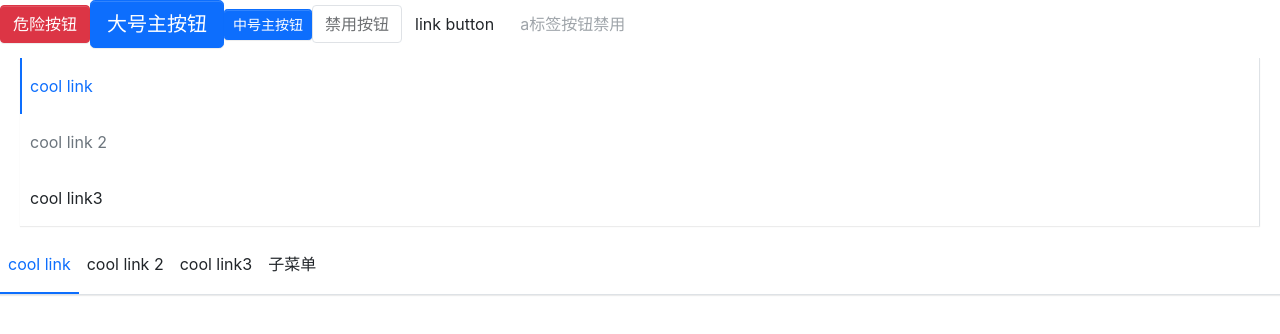
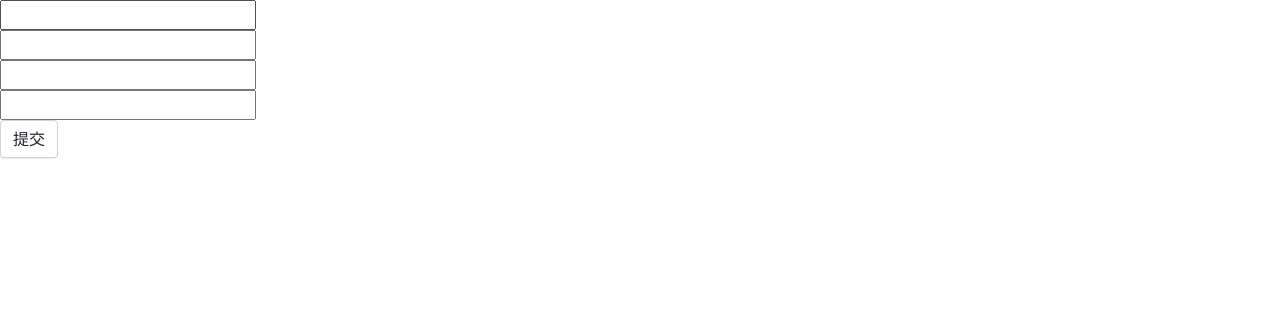
Before and after one commit to Duke-mq/react-ui-library, a React (Create React App) app: page / in a window 1280 px wide. Shown: the top 334 px of the page. Built offline with nearby package versions, Linux system fonts and the light colour scheme.

Commit message:
feat: Form组件(不支持useForm)

```diff
--- a/package.json
+++ b/package.json
@@ -6,7 +6,9 @@
     "@testing-library/jest-dom": "^5.16.5",
     "@testing-library/react": "^13.4.0",
     "@testing-library/user-event": "^13.5.0",
+    "async-validator": "^4.2.5",
     "jest": "^29.3.1",
+    "lodash-es": "^4.17.21",
     "node-sass": "^8.0.0",
     "react": "^18.2.0",
     "react-dom": "^18.2.0",
@@ -38,6 +40,7 @@
     ]
   },
   "devDependencies": {
+    "@types/lodash-es": "^4.17.6",
     "classnames": "^2.3.2",
     "sass": "^1.56.1",
     "typescript": "^4.9.3"
--- a/src/App.js
+++ b/src/App.js
@@ -1,4 +1,5 @@
 import Button from "./components/Button/button";
+import Form from "./components/Form";
 import Menu from "./components/Menu/menu";
 import MenuItem from "./components/Menu/menuItem";
 import SubMenu from "./components/Menu/subMenu";
@@ -7,7 +8,7 @@ function App() {
   return (
     <div className="App">
       <header className="App-header">
-        <Button btnType="danger">危险按钮</Button>
+        {/* <Button btnType="danger">危险按钮</Button>
         <Button btnType="primary" size="lg">
           大号主按钮
         </Button>
@@ -55,7 +56,57 @@ function App() {
             <MenuItem>子菜单项2</MenuItem>
             <MenuItem>子菜单项3</MenuItem>
           </SubMenu>
-        </Menu>
+        </Menu> */}
+        <input
+          value={undefined}
+          onChange={(e) => {
+            console.log(e.target.value);
+          }}
+        />
+        <Form
+          onFinish={(value) => {
+            console.log("value", value);
+            alert("成功了");
+          }}
+        >
+          <Form.Item
+            name="item1"
+            rules={[
+              {
+                required: true,
+                message: "超过十个字符",
+                max: 10,
+              },
+            ]}
+          >
+            <input />
+          </Form.Item>
+          <Form.Item
+            name="item2"
+            rules={[
+              {
+                required: true,
+                message: "超过十一个字符",
+                max: 11,
+              },
+            ]}
+          >
+            <input />
+          </Form.Item>
+          <Form.Item
+            name="item3"
+            rules={[
+              {
+                required: true,
+                message: "超过十二个字符",
+                max: 12,
+              },
+            ]}
+          >
+            <input />
+          </Form.Item>
+          <Button type="submit">提交</Button>
+        </Form>
       </header>
     </div>
   );
--- /dev/null
+++ b/src/components/Form/context.tsx
@@ -0,0 +1,36 @@
+import { RuleItem } from "async-validator";
+import { isNil } from "lodash-es";
+import { createContext, useContext } from "react";
+
+interface FormStateCtxType {
+  value: Record<string, unknown>;
+  rules: Record<string, RuleItem[]>;
+}
+
+interface FormDispatchCtxType {
+  setFormItemState: (name: string, value: unknown) => void;
+  setFormItemRule: (name: string, value: RuleItem[]) => void;
+}
+
+const FormStateCtx = createContext<FormStateCtxType | null>(null);
+
+const FormDispatchCtx = createContext<FormDispatchCtxType | null>(null);
+
+const useFormState = () => {
+  const ctx = useContext(FormStateCtx);
+  if (isNil(ctx)) {
+    throw Error("Error: FormItem is included in Form");
+  }
+  return ctx;
+};
+const useFormDispatch = () => {
+  const ctx = useContext(FormDispatchCtx);
+  if (isNil(ctx)) {
+    throw Error("Error: FormItem is included in Form");
+  }
+  return ctx;
+};
+
+export { FormStateCtx, FormDispatchCtx, useFormDispatch, useFormState };
+
+export type { FormStateCtxType, FormDispatchCtxType };
--- /dev/null
+++ b/src/components/Form/form.tsx
@@ -0,0 +1,73 @@
+import Schema from "async-validator";
+import React, { FC, CSSProperties, ReactNode, useState, useMemo } from "react";
+import {
+  FormStateCtx,
+  FormDispatchCtx,
+  FormStateCtxType,
+  FormDispatchCtxType,
+} from "./context";
+
+export interface FormProps {
+  className?: string;
+  style?: CSSProperties;
+  children?: ReactNode;
+  onFinish?: (value: Record<string, unknown>) => void;
+}
+
+const Form: FC<FormProps> = (props) => {
+  const { className, style, children, onFinish } = props;
+  const [formState, setFormState] = useState<FormStateCtxType>({
+    value: {},
+    rules: {},
+  });
+  const dispatchFormState = useMemo<FormDispatchCtxType>(() => {
+    return {
+      setFormItemState(name, value) {
+        setFormState((prevState) => {
+          return {
+            ...prevState,
+            value: {
+              ...prevState.value,
+              [name]: value,
+            },
+          };
+        });
+      },
+      setFormItemRule(name, value) {
+        setFormState((prevState) => {
+          return {
+            ...prevState,
+            rules: {
+              ...prevState.rules,
+              [name]: value,
+            },
+          };
+        });
+      },
+    };
+  }, []);
+  const handleSubmit = (e: React.FormEvent<HTMLFormElement>) => {
+    e.preventDefault();
+    const value = formState.value;
+    const validator = new Schema(formState.rules);
+    validator.validate(value, (errors, fields) => {
+      if (errors) {
+        console.error(errors);
+        return;
+      }
+      onFinish && onFinish(value);
+    });
+  };
+
+  return (
+    <FormDispatchCtx.Provider value={dispatchFormState}>
+      <FormStateCtx.Provider value={formState}>
+        <form className={className} style={style} onSubmit={handleSubmit}>
+          {children}
+        </form>
+      </FormStateCtx.Provider>
+    </FormDispatchCtx.Provider>
+  );
+};
+
+export default Form;
--- /dev/null
+++ b/src/components/Form/formItem.tsx
@@ -0,0 +1,40 @@
+import React, { FC, CSSProperties, ReactElement, useEffect } from "react";
+import { useFormDispatch, useFormState } from "./context";
+import type { RuleItem } from "async-validator";
+import { isNil } from "lodash-es";
+
+export interface FormitemProps {
+  className?: string;
+  style?: CSSProperties;
+  children?: ReactElement;
+  name: string;
+  rules?: RuleItem[];
+}
+
+const FormItem: FC<FormitemProps> = (props) => {
+  const { className, style, children, name, rules } = props;
+  const formState = useFormState();
+  const formDispatch = useFormDispatch();
+  useEffect(() => {
+    !isNil(rules) && formDispatch.setFormItemRule(name, rules);
+  }, [formDispatch, name, rules]);
+  if (React.Children.count(children) > 1 || !React.isValidElement(children)) {
+    throw Error("Error: children count must be less than one");
+  }
+
+  const ChildrenNode = React.cloneElement(children as ReactElement, {
+    value: formState?.value?.[name],
+    onChange: (e: React.ChangeEvent<HTMLInputElement>) => {
+      const value = e?.target?.value;
+      formDispatch.setFormItemState(name, value);
+    },
+  });
+
+  return (
+    <div className={className} style={style}>
+      {ChildrenNode}
+    </div>
+  );
+};
+
+export default FormItem;
--- /dev/null
+++ b/src/components/Form/index.ts
@@ -0,0 +1,9 @@
+import Form from "./form";
+import FormItem from "./formItem";
+type FormComponentType = typeof Form & {
+  Item: typeof FormItem;
+};
+
+const FormComponent = Form as FormComponentType;
+FormComponent.Item = FormItem;
+export default FormComponent;
```
Also changed, not shown: 1 other file (tests, documents, lock files or other folders).
